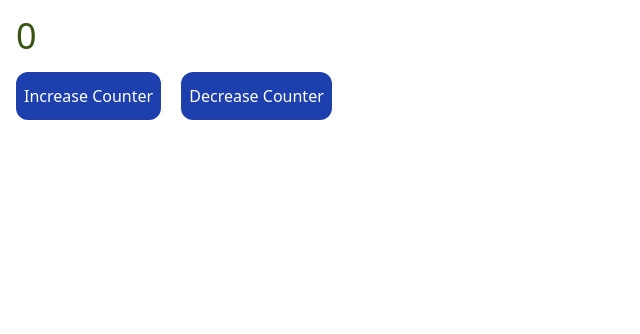
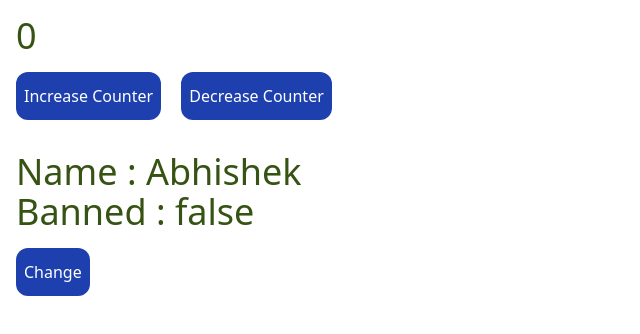
Before and after one commit to Pradhan-G/Frontend-Domination, a React (Vite) app in the folder Course/React/: page / in a window 1280 px wide. Shown: the top 334 px of the page, without its empty margins (0-640 px from the left). Built offline with nearby package versions, Linux system fonts and the light colour scheme.

Commit message:
React useState advanced done - how to handle arrays and objects

```diff
--- a/Course/React/src/components/UnderstandingState.jsx
+++ b/Course/React/src/components/UnderstandingState.jsx
@@ -18,14 +18,19 @@
 // For eg- if we want to increment the age by 1 then we can do this.
 // setAge((prevAge) => prevAge + 1);
 
+// When we talk about reference type variables inside of setState, we can only change the values by using the spread operator and not by directly changing the variables value.
+// What does this mean ? Let's see an example
+
 import React, { useState } from "react";
 
 function UnderstandingState() {
   const [counter, setCounter] = useState(0);
+  const [obj, setObj] = useState({ name: "Abhishek", isBanned: false });
   function handleDecrease() {
     if (counter > 0) setCounter(counter - 1);
   }
   return (
+    <>
       <div className="p-4">
         <h1 className="text-lime-900 text-4xl">{counter}</h1>
         <button
@@ -43,6 +48,23 @@ function UnderstandingState() {
           Decrease Counter
         </button>
       </div>
+      <div className="p-4">
+        <h1 className="text-lime-900 text-4xl"> Name : {obj.name}</h1>
+        <h1 className="text-lime-900 text-4xl">
+          {" "}
+          Banned : {obj.isBanned.toString()}
+        </h1>
+        <button
+          className="bg-blue-800 text-white py-3 px-2 mt-4 mr-4 rounded-xl"
+          onClick={() => {
+            setObj({ ...obj, isBanned: !obj.isBanned });
+          }}
+        >
+          {/* This way we can change the behaviour of the obj and similar to this is what we can do with arrays */}
+          Change
+        </button>{" "}
+      </div>
+    </>
   );
 }
 
```
Lines whose indentation alone changed are shown as unchanged.
